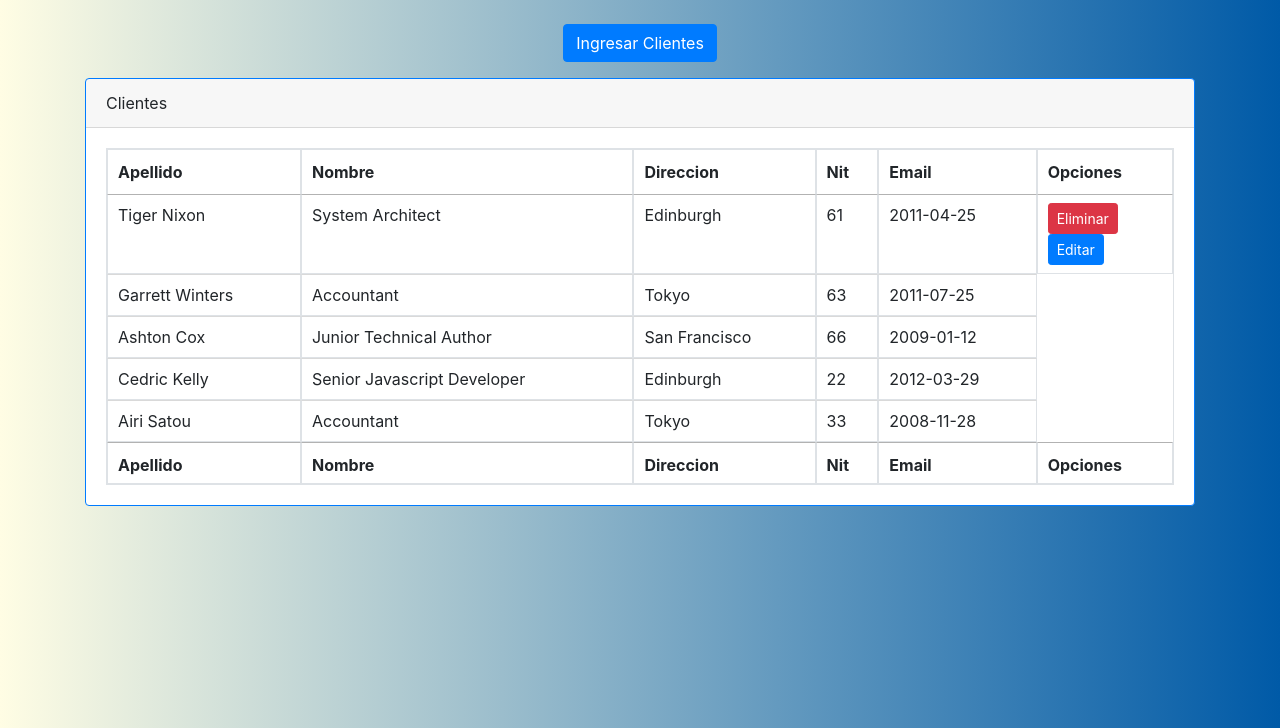
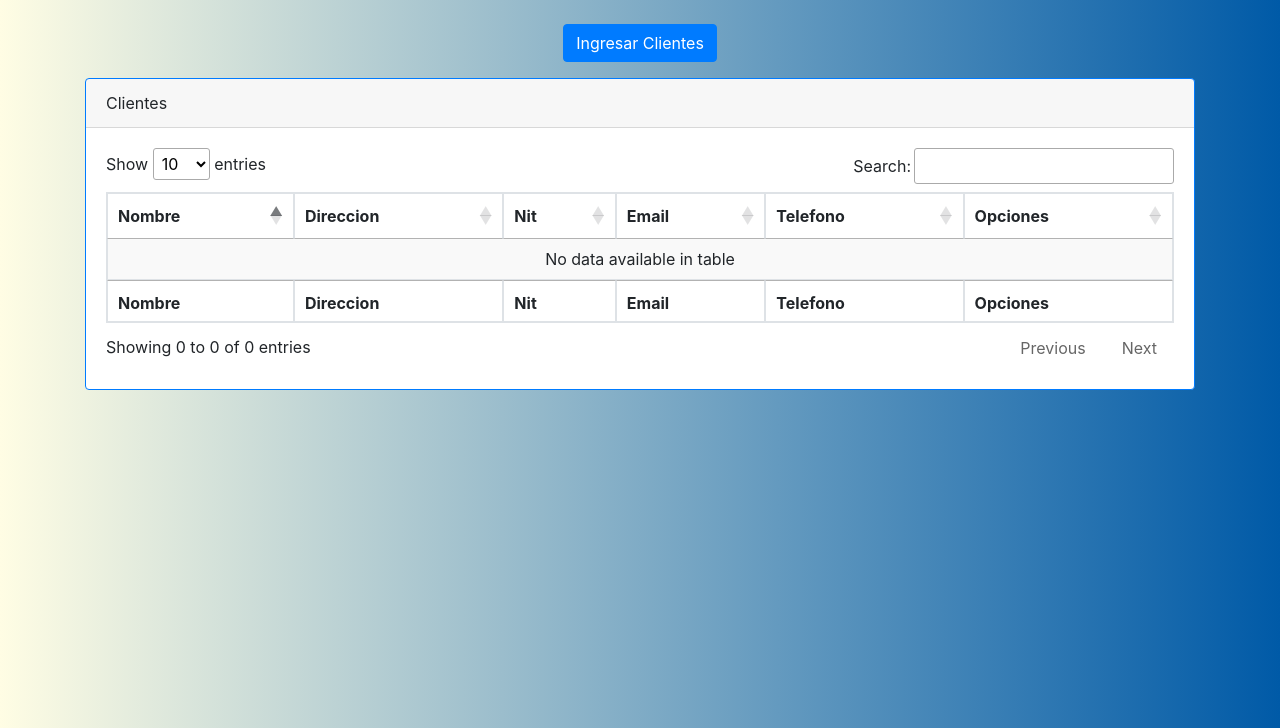
Before and after one commit to MauGarr/Desarrollo_Web, a Django app: page /cliente/ in a window 1280 px wide. Shown: the part 72-800 px from the top of the page. Run offline with Django 5.2, Linux system fonts and the light colour scheme; some libraries are stand-ins or nearby versions.

Commit message:
intente modificar el de clientes para que los muestre

```diff
--- a/Proyecto2Ipc/templates/clientes.html
+++ b/Proyecto2Ipc/templates/clientes.html
@@ -37,21 +37,22 @@
                 <table id="tableClientes_id" class="display table table-bordered" style="width:100%">
                     <thead>
                         <tr>
-                            <th>Apellido</th>
                             <th>Nombre</th>
                             <th>Direccion</th>
                             <th>Nit</th>
                             <th>Email</th>
+                            <th>Telefono</th>
                             <th>Opciones</th>
                         </tr>
                     </thead>
                     <tbody>
+                        {% for cliente in clientes %}
                         <tr>
-                            <td>Tiger Nixon</td>
-                            <td>System Architect</td>
-                            <td>Edinburgh</td>
-                            <td>61</td>
-                            <td>2011-04-25</td>
+                            <td>{{ cliente.nombre }}</td>
+                            <td>{{ cliente.direccion }}</td>
+                            <td>{{ cliente.nit }}</td>
+                            <td>{{ cliente.correo }}</td>
+                            <td>{{ cliente.telefono }}</td>
                             <td style="flex-direction: row;">
                             <form action="">
                                 <button class="btn btn-danger btn-icon-split btn-sm">Eliminar</button>
@@ -61,43 +62,15 @@
                             </form>
                             </td>
                         </tr>
-                        <tr>
-                            <td>Garrett Winters</td>
-                            <td>Accountant</td>
-                            <td>Tokyo</td>
-                            <td>63</td>
-                            <td>2011-07-25</td>
-
-                        </tr>
-                        <tr>
-                            <td>Ashton Cox</td>
-                            <td>Junior Technical Author</td>
-                            <td>San Francisco</td>
-                            <td>66</td>
-                            <td>2009-01-12</td>
-                        </tr>
-                        <tr>
-                            <td>Cedric Kelly</td>
-                            <td>Senior Javascript Developer</td>
-                            <td>Edinburgh</td>
-                            <td>22</td>
-                            <td>2012-03-29</td>
-                        </tr>
-                        <tr>
-                            <td>Airi Satou</td>
-                            <td>Accountant</td>
-                            <td>Tokyo</td>
-                            <td>33</td>
-                            <td>2008-11-28</td>
-                        </tr>
+                        {% endfor %}
                     </tbody>
                     <tfoot>
                         <tr>
-                            <th>Apellido</th>
                             <th>Nombre</th>
                             <th>Direccion</th>
                             <th>Nit</th>
                             <th>Email</th>
+                            <th>Telefono</th>
                             <th>Opciones</th>
                         </tr>
                     </tfoot>
--- a/Proyecto2Ipc/views.py
+++ b/Proyecto2Ipc/views.py
@@ -14,7 +14,9 @@
 
 # Cliente Views
 def cliente(request):
-    return render(request, 'clientes.html')
+    clientes = cargar_productos_desde_xml("xml/clientes.xml")
+    guardar_productos=guardar_productos_en_xml(clientes,"xml/clientes.xml")
+    return render(request, 'clientes.html', {'clientes': clientes, 'guardar_clientes': guardar_clientes})
 
 def guardar_clientes(request):
     if request.method == 'POST':
```
Also changed, not shown: 1 other file.
